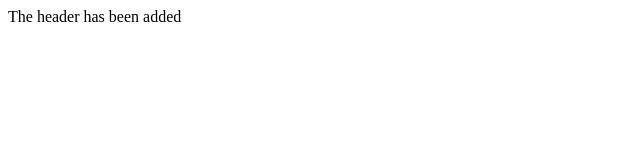
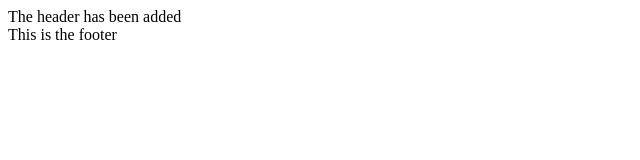
Before and after one commit to Emberg/GitWebsitePractice, a plain HTML site: page index.html in a window 1280 px wide. Shown: the full height of the page, 0-640 px from the left. Drawn offline with Linux system fonts and the light colour scheme.

Commit message:
Footer added

```diff
--- a/index.html
+++ b/index.html
@@ -7,5 +7,6 @@
 </head>
 <body>
     <header>The header has been added</header>
+    <footer>This is the footer</footer>
 </body>
 </html>
```
